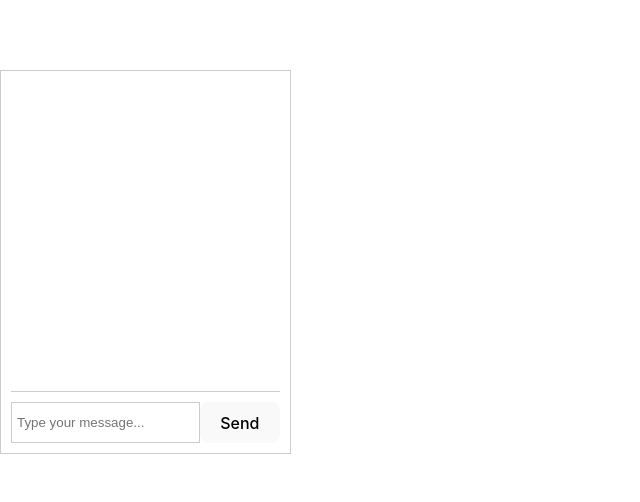
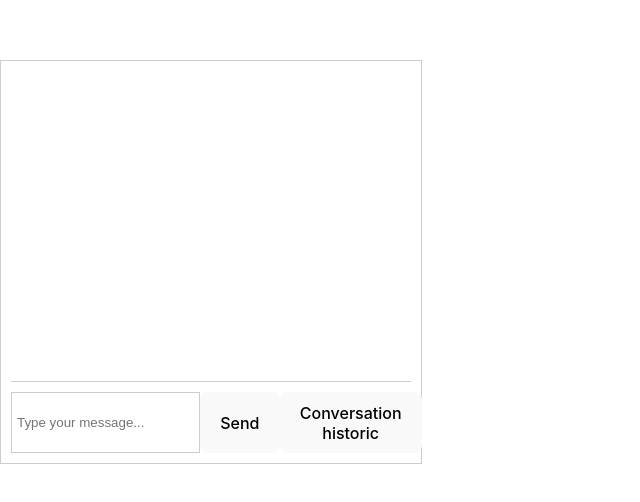
Before and after one commit to Danieldsvn/web_chatbot, a React (Vite) app in the folder front-end/web-chatbot/: page / in a window 1280 px wide. Shown: the part 138-640 px from the top of the page, without its empty margins (0-640 px from the left). Built offline with nearby package versions, Linux system fonts and the light colour scheme.

Commit message:
Preparando botão para exibir o histórico das conversas

```diff
--- a/front-end/web-chatbot/src/App.jsx
+++ b/front-end/web-chatbot/src/App.jsx
@@ -83,8 +83,11 @@ function ChatbotApp() {
       if (userMessage.toLowerCase().includes('goodbye')) {
         // Save conversation to database and perform other actions
         const conversationEndTime = formatDateTime();
+
         appendMessage('Chatbot:', `Goodbye, ${username}! Conversation ended.`);
         appendMessage('Chatbot:', `Conversation user, ${username}! ${conversationEndTime}`);
+        console.log(messages); // Send to database
+        // appendMessage('Chatbot:', `${conversationHistoric}`);
         setUserInput('');
         return;
       }
@@ -167,6 +170,10 @@ function ChatbotApp() {
 
   };
 
+  const handleHistoric = () => {
+    console.log("Open a page with historic and to be able to export in CSV ordered by date");
+  }
+
   return (
     <div className="chat-container">
       <div className="chat-messages" ref={chatMessagesRef}>
@@ -184,6 +191,7 @@ function ChatbotApp() {
           placeholder="Type your message..."
         />
         <button onClick={handleUserMessage}>Send</button>
+        <button onClick={handleHistoric}>Conversation historic</button>
       </div>
     </div>
   );
```
